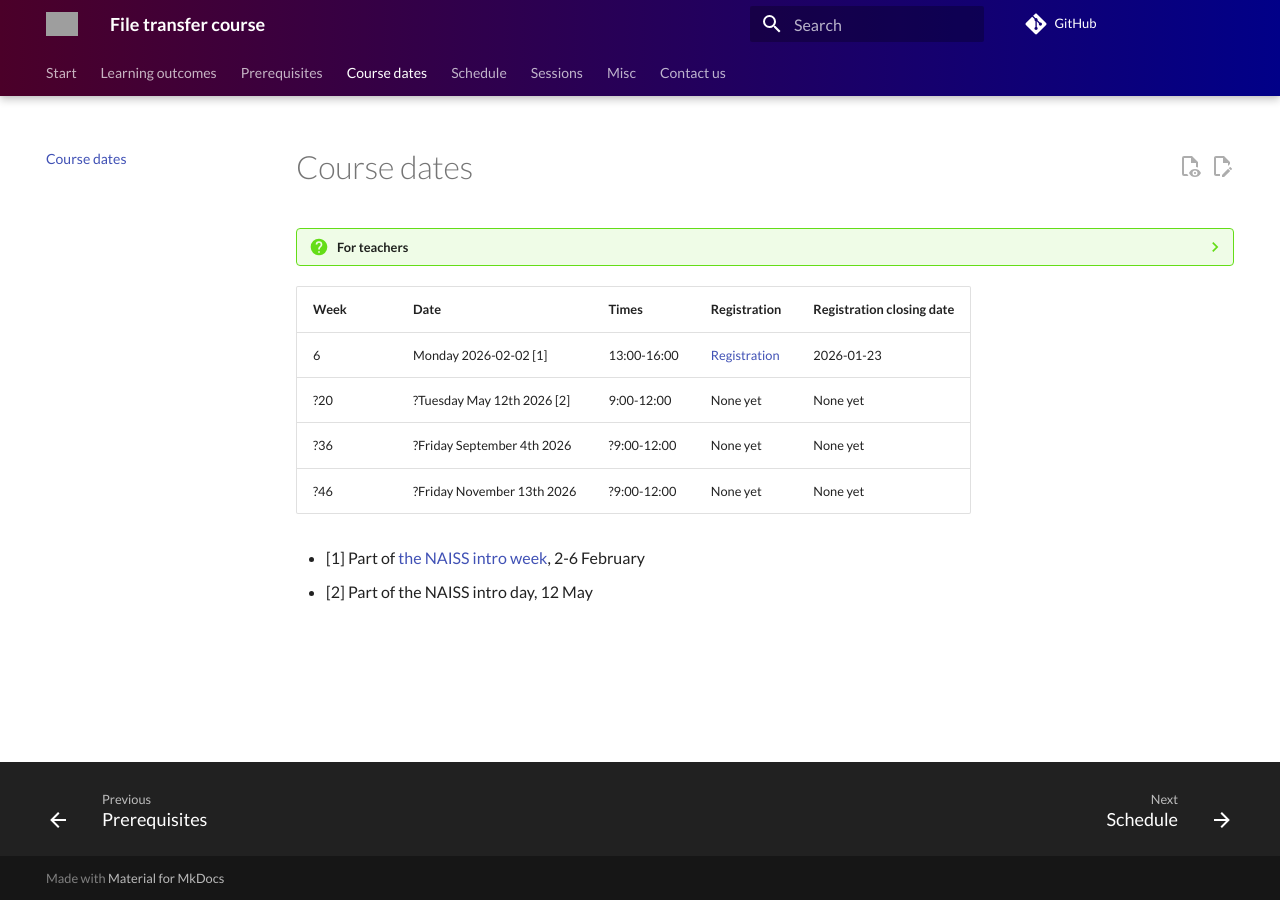
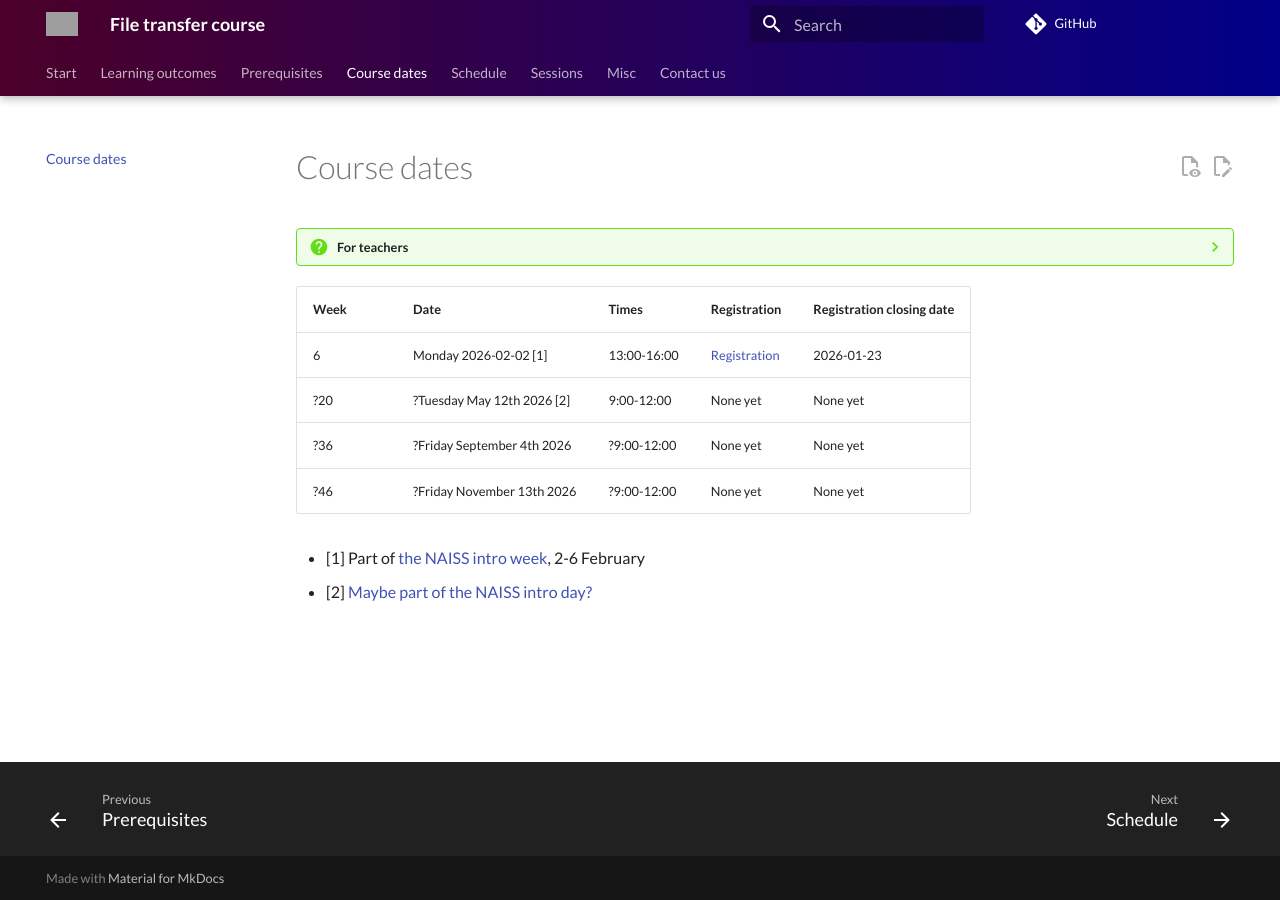
Before and after one commit to UPPMAX/naiss_file_transfer_course, an MkDocs documentation site: the page built from docs/course_dates.md, in a window 1280 px wide. Built offline with MkDocs 1.6.1 and Material for MkDocs 9.7.7, drawn with Linux system fonts in a browser that asks for light colours; comment, search, counter and statistics services are not loaded; grey boxes are pictures that could not be loaded.

Commit message:
Will May 12th 2026 be a course date? #71

```diff
--- a/docs/course_dates.md
+++ b/docs/course_dates.md
@@ -26,6 +26,6 @@ Week|Date                      |Times      |Registration
 ?46 |?Friday November 13th 2026|?9:00-12:00|None yet                                                                       |None yet
 
 - [1] Part of [the NAISS intro week](https://naiss-training.github.io/NAISS-intro-week/), 2-6 February
-- [2] Part of the NAISS intro day, 12 May
+- [2] [Maybe part of the NAISS intro day?](https://github.com/UPPMAX/naiss_file_transfer_course/issues/71)
 
 <!-- markdownlint-enable MD013 -->
```
